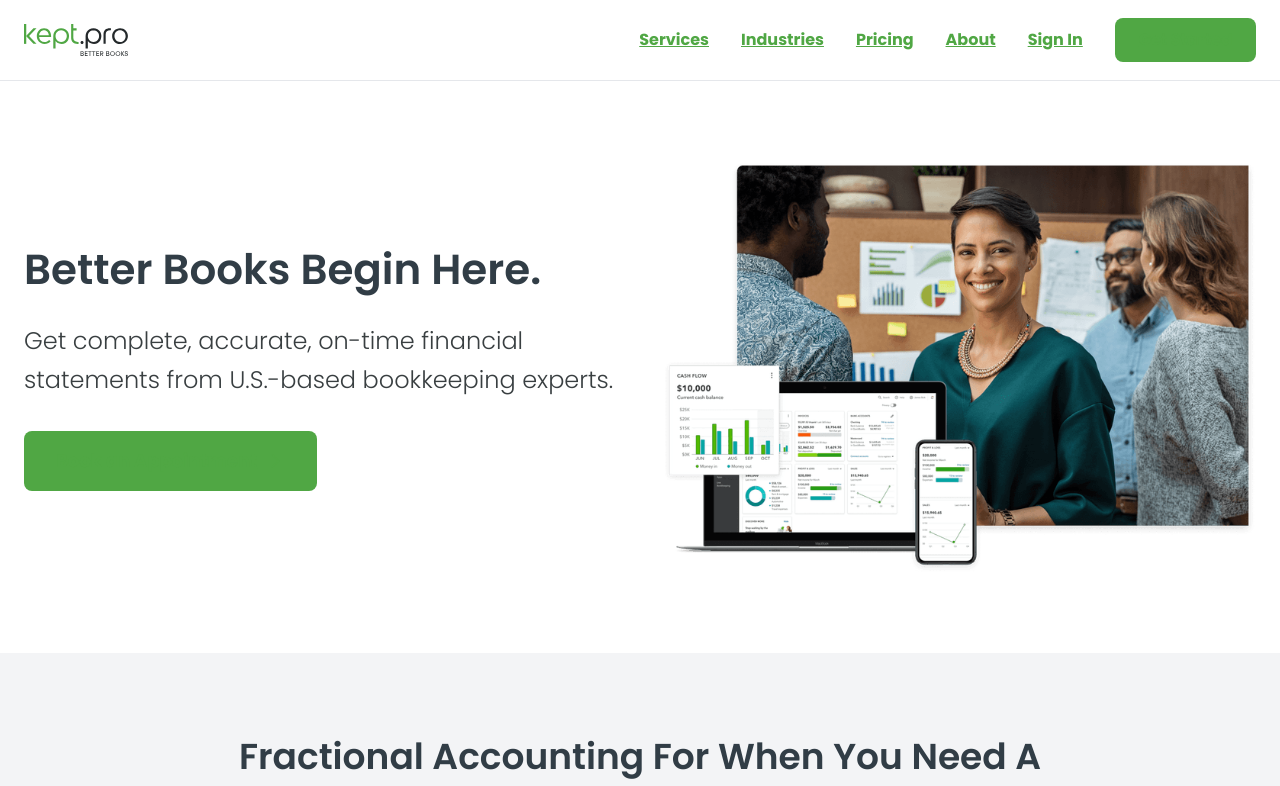
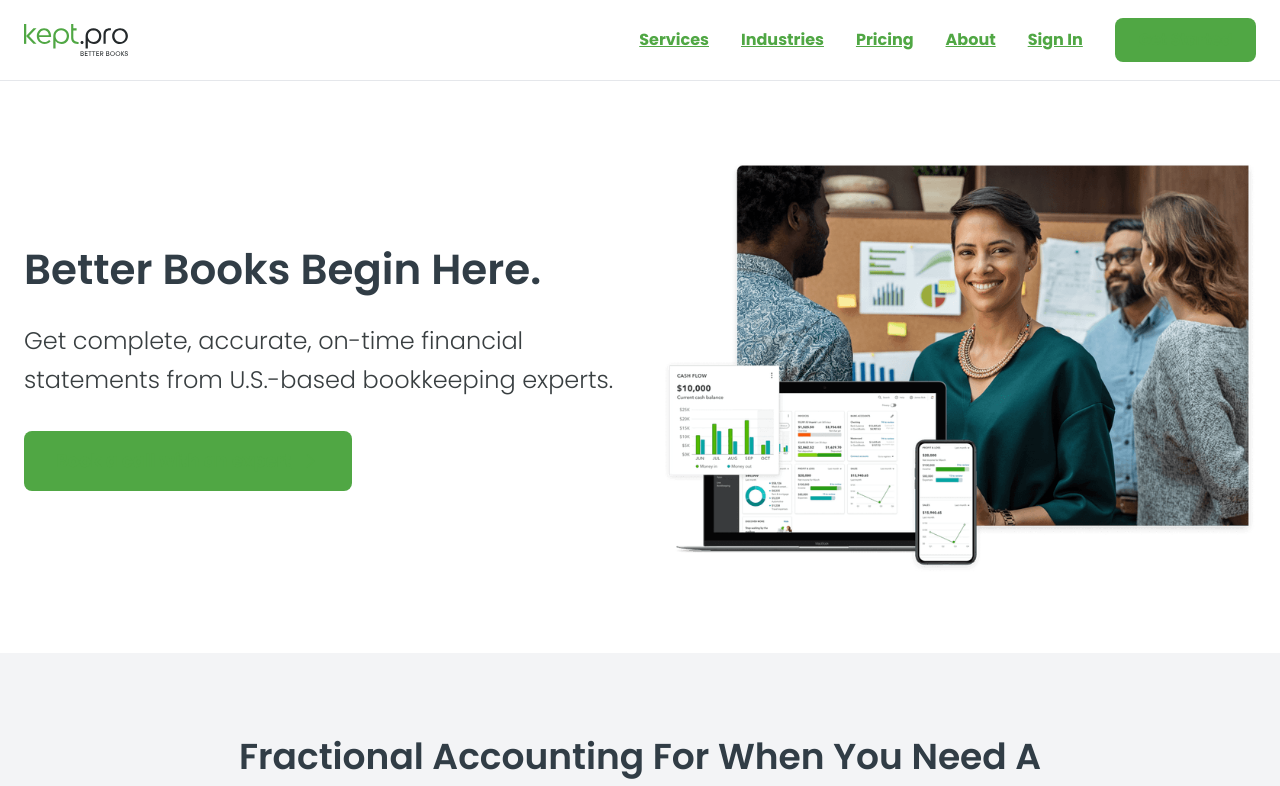
Before and after one commit to BenjaminBlois/website, a Next.js app: page / in a window 1280 px wide. Shown: the top 786 px of the page. Built offline with nearby package versions, Linux system fonts and the light colour scheme.

Commit message:
Fix hero button text

```diff
--- a/app/components/Hero.tsx
+++ b/app/components/Hero.tsx
@@ -20,7 +20,7 @@ export default function Hero() {
               href="/contact"
               className="inline-flex items-center gap-2 bg-[#50a744] text-white px-8 py-4 rounded-lg font-semibold text-lg hover:bg-[#45993d] transition-colors"
             >
-              Book an Appointment
+              Book a call with an expert
               <svg className="w-5 h-5" fill="none" stroke="currentColor" viewBox="0 0 24 24">
                 <path strokeLinecap="round" strokeLinejoin="round" strokeWidth={2} d="M9 5l7 7-7 7" />
               </svg>
```
